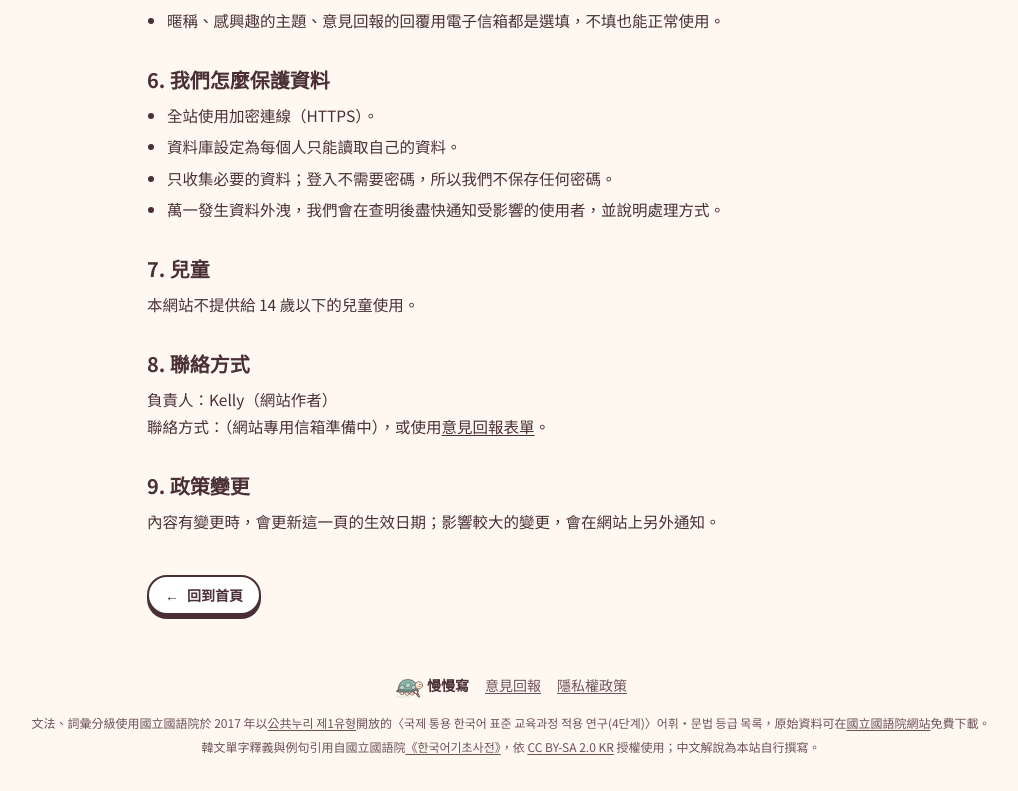
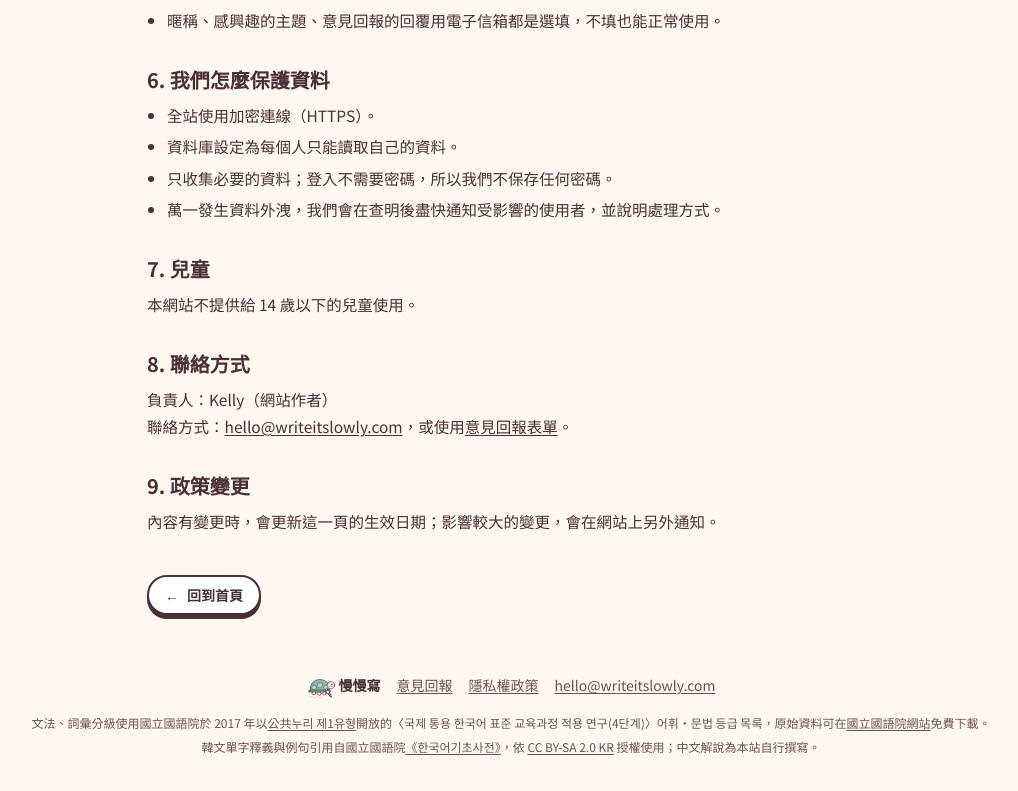
Before and after one commit to kellychiu00718/korean-writing-coach, a Next.js app: page /privacy in a window 1280 px wide. Shown: the part 1817-2608 px from the top of the page, without its empty margins (129-1147 px from the left). Built offline with nearby package versions, Linux system fonts and the light colour scheme; no server answers.

Commit message:
Contact email hello@writeitslowly.com in footer, privacy page and landing
Co-Authored-By: Claude Opus 5.5 <noreply@anthropic.com>

```diff
--- a/public/landing.html
+++ b/public/landing.html
@@ -664,7 +664,7 @@
   <circle cx="179.4" cy="94.6" r="1.5" fill="#FFFFFF"/>
   <ellipse cx="161" cy="109" rx="6.5" ry="4" fill="#E78895"/>
   <path d="M173 111 q5 4.5 10 1" fill="none" stroke="#4A3036" stroke-width="3" stroke-linecap="round"/>
-</svg>慢慢寫</a><a href="/feedback?from=landing">意見回報</a><a href="/privacy">隱私權政策</a></div>
+</svg>慢慢寫</a><a href="/feedback?from=landing">意見回報</a><a href="/privacy">隱私權政策</a><a href="mailto:hello@writeitslowly.com">hello@writeitslowly.com</a></div>
     <div>本網站的文法、詞彙分級，使用國立國語院於 2017 年以<a href="https://www.kogl.or.kr/info/license.do" target="_blank" rel="noopener">公共누리 제1유형</a>開放的〈국제 통용 한국어 표준 교육과정 적용 연구(4단계)〉어휘・문법 등급 목록，原始資料可在<a href="https://www.korean.go.kr/front/reportData/reportDataView.do?mn_id=207&amp;report_seq=932" target="_blank" rel="noopener">國立國語院網站</a>免費下載<span class="punct">。</span></div>
     <div>韓文單字釋義與例句引用自國立國語院<a href="https://krdict.korean.go.kr" target="_blank" rel="noopener">《한국어기초사전》</a>，依 <a href="https://creativecommons.org/licenses/by-sa/2.0/kr/" target="_blank" rel="noopener">CC BY-SA 2.0 KR</a> 授權使用；中文解說為本站自行撰寫<span class="punct">。</span></div>
   </div>
--- a/src/lib/site.ts
+++ b/src/lib/site.ts
@@ -1,7 +1,7 @@
 // 網站共用的聯絡方式與資料來源標示。landing（public/landing.html）是靜態頁，改這裡時記得一起改。
 
-/** TODO: 開好網站專用信箱後填進來，頁尾和隱私權政策會自動顯示。 */
-export const CONTACT_EMAIL = "";
+/** 網站專用信箱（Cloudflare Email Routing 轉寄到 Kelly 的信箱）；頁尾和隱私權政策會自動顯示。 */
+export const CONTACT_EMAIL = "hello@writeitslowly.com";
 
 export const PRIVACY_EFFECTIVE_DATE = "2026-10-14";
 
```
